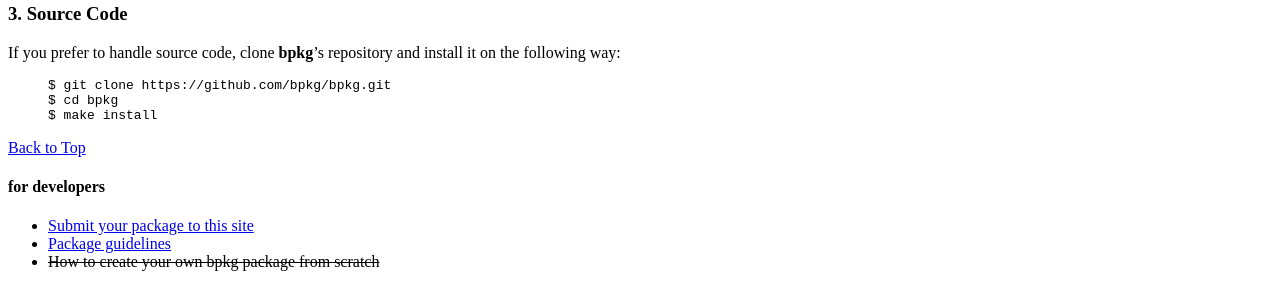
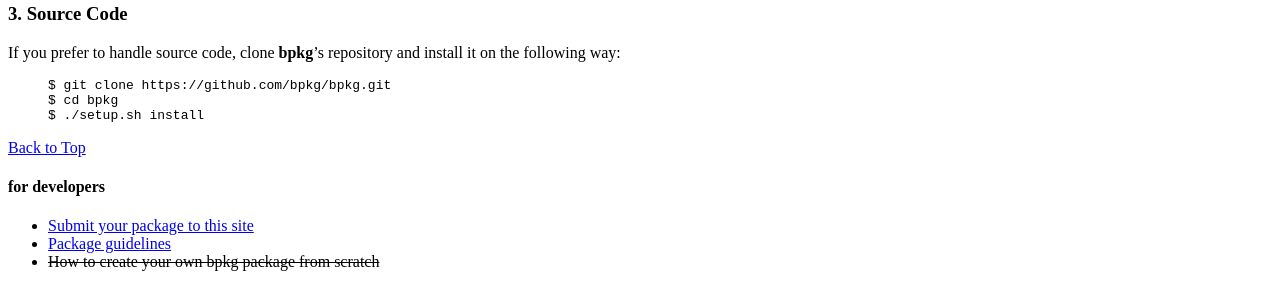
Before and after one commit to bpkg/bpkg.github.io, a Jekyll site: the page built from index.md, in a window 1280 px wide. Shown: the part 840-1133 px from the top of the page. Built offline with Jekyll 4.4.1, drawn with Linux system fonts in a browser that asks for light colours; comment, search, counter and statistics services are not loaded.

Commit message:
Update install command
Make was removed as a dependency in bpkg/bpkg@bff2fde9c902a3f8fdbff5411a77f1fe29b13b6d

```diff
--- a/index.md
+++ b/index.md
@@ -60,7 +60,7 @@ If you prefer to handle source code, clone **bpkg**'s repository and install it
 {% highlight bash %}
 $ git clone https://github.com/bpkg/bpkg.git
 $ cd bpkg
-$ make install
+$ ./setup.sh install
 {% endhighlight %}
 
 [gem]: https://rubygems.org/
```
